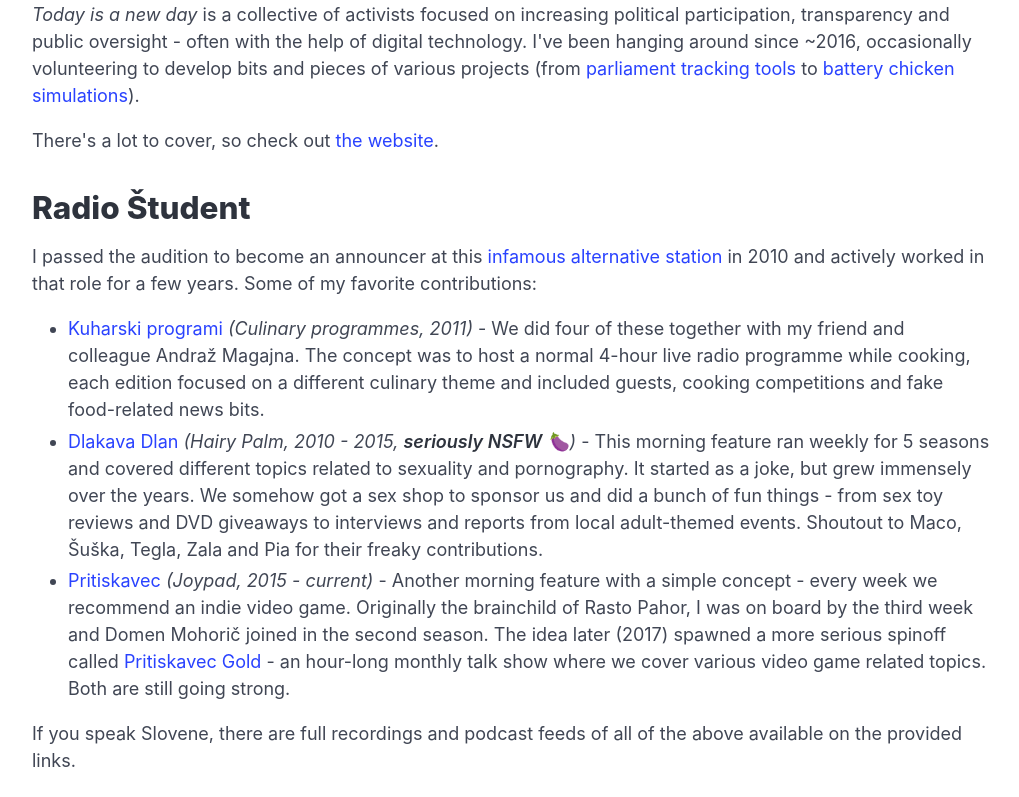
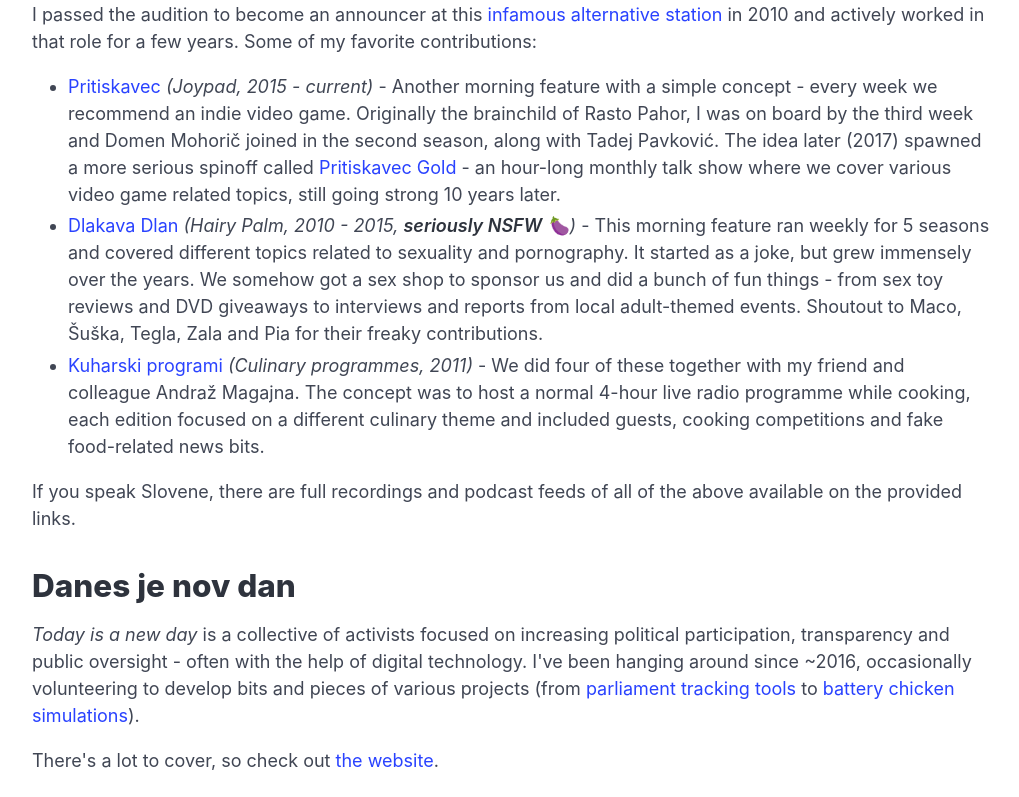
Before and after one commit to mzgajner/blog, an Eleventy site: page content/fun.md in a window 1280 px wide. Shown: the part 567-1364 px from the top of the page, without its empty margins (128-1147 px from the left). Built offline with nearby package versions, Linux system fonts and the light colour scheme; Eleventy itself is replaced by a stand-in of ours; files that its build step writes are made by us from their sources; no server answers.

Commit message:
Update "fun" page

```diff
--- a/content/fun.md
+++ b/content/fun.md
@@ -14,6 +14,15 @@
 
 That's how _Kozjansko geekališče_ was born. We're a bunch of devs and other IT workers from [Kozjansko and Obsotelje](https://sl.wikipedia.org/wiki/Kozjansko) who meet monthly in [MC Slatna](https://mladinskislatna.si/mc-slatna/). There's a [website](https://geeki.zgajner.com) and [stickers](/geekalisce-stickers.jpg).
 
+## Radio Študent
+
+I passed the audition to become an announcer at this [infamous alternative station](https://sl.wikipedia.org/wiki/Radio_%C5%A0tudent_Ljubljana) in 2010 and actively worked in that role for a few years. Some of my favorite contributions:
+
+- [Pritiskavec](https://radiostudent.si/družba/pritiskavec) _(Joypad, 2015 - current)_ - Another morning feature with a simple concept - every week we recommend an indie video game. Originally the brainchild of Rasto Pahor, I was on board by the third week and Domen Mohorič joined in the second season, along with Tadej Pavković. The idea later (2017) spawned a more serious spinoff called [Pritiskavec Gold](https://radiostudent.si/kultura/pritiskavec-gold) - an hour-long monthly talk show where we cover various video game related topics, still going strong 10 years later.
+- [Dlakava Dlan](https://radiostudent.si/družba/dlakava-dlan) _(Hairy Palm, 2010 - 2015, **seriously NSFW** 🍆)_ - This morning feature ran weekly for 5 seasons and covered different topics related to sexuality and pornography. It started as a joke, but grew immensely over the years. We somehow got a sex shop to sponsor us and did a bunch of fun things - from sex toy reviews and DVD giveaways to interviews and reports from local adult-themed events. Shoutout to Maco, Šuška, Tegla, Zala and Pia for their freaky contributions.
+- [Kuharski programi](http://old.radiostudent.si/categories.php?catid=325) _(Culinary programmes, 2011)_ - We did four of these together with my friend and colleague Andraž Magajna. The concept was to host a normal 4-hour live radio programme while cooking, each edition focused on a different culinary theme and included guests, cooking competitions and fake food-related news bits.
+
+If you speak Slovene, there are full recordings and podcast feeds of all of the above available on the provided links.
 
 ## Danes je nov dan
 
@@ -21,16 +30,6 @@
 
 There's a lot to cover, so check out [the website](https://danesjenovdan.si/).
 
-## Radio Študent
-
-I passed the audition to become an announcer at this [infamous alternative station](https://sl.wikipedia.org/wiki/Radio_%C5%A0tudent_Ljubljana) in 2010 and actively worked in that role for a few years. Some of my favorite contributions:
-
-- [Kuharski programi](http://old.radiostudent.si/categories.php?catid=325) _(Culinary programmes, 2011)_ - We did four of these together with my friend and colleague Andraž Magajna. The concept was to host a normal 4-hour live radio programme while cooking, each edition focused on a different culinary theme and included guests, cooking competitions and fake food-related news bits.
-- [Dlakava Dlan](https://radiostudent.si/družba/dlakava-dlan) _(Hairy Palm, 2010 - 2015, __seriously NSFW__ 🍆)_ - This morning feature ran weekly for 5 seasons  and covered different topics related to sexuality and pornography. It started as a joke, but grew immensely over the years. We somehow got a sex shop to sponsor us and did a bunch of fun things - from sex toy reviews and DVD giveaways to interviews and reports from local adult-themed events. Shoutout to Maco, Šuška, Tegla, Zala and Pia for their freaky contributions.
-- [Pritiskavec](https://radiostudent.si/družba/pritiskavec) _(Joypad, 2015 - current)_ - Another morning feature with a simple concept - every week we recommend an indie video game. Originally the brainchild of Rasto Pahor, I was on board by the third week and Domen Mohorič joined in the second season. The idea later (2017) spawned a more serious spinoff called [Pritiskavec Gold](https://radiostudent.si/kultura/pritiskavec-gold) - an hour-long monthly talk show where we cover various video game related topics. Both are still going strong.
-
-If you speak Slovene, there are full recordings and podcast feeds of all of the above available on the provided links.
-
 ## Oktet 9
 
 A small men's choir (well, an [a capella group](https://gph.is/1c3jSXd)) we've had since high-school. Not much to say other than they're some of my closest friends ❤️. We have [an outdated website](https://oktet9.com/) and [a release on Bandcamp](https://oktet9.bandcamp.com/releases) no one ever bought.
```
